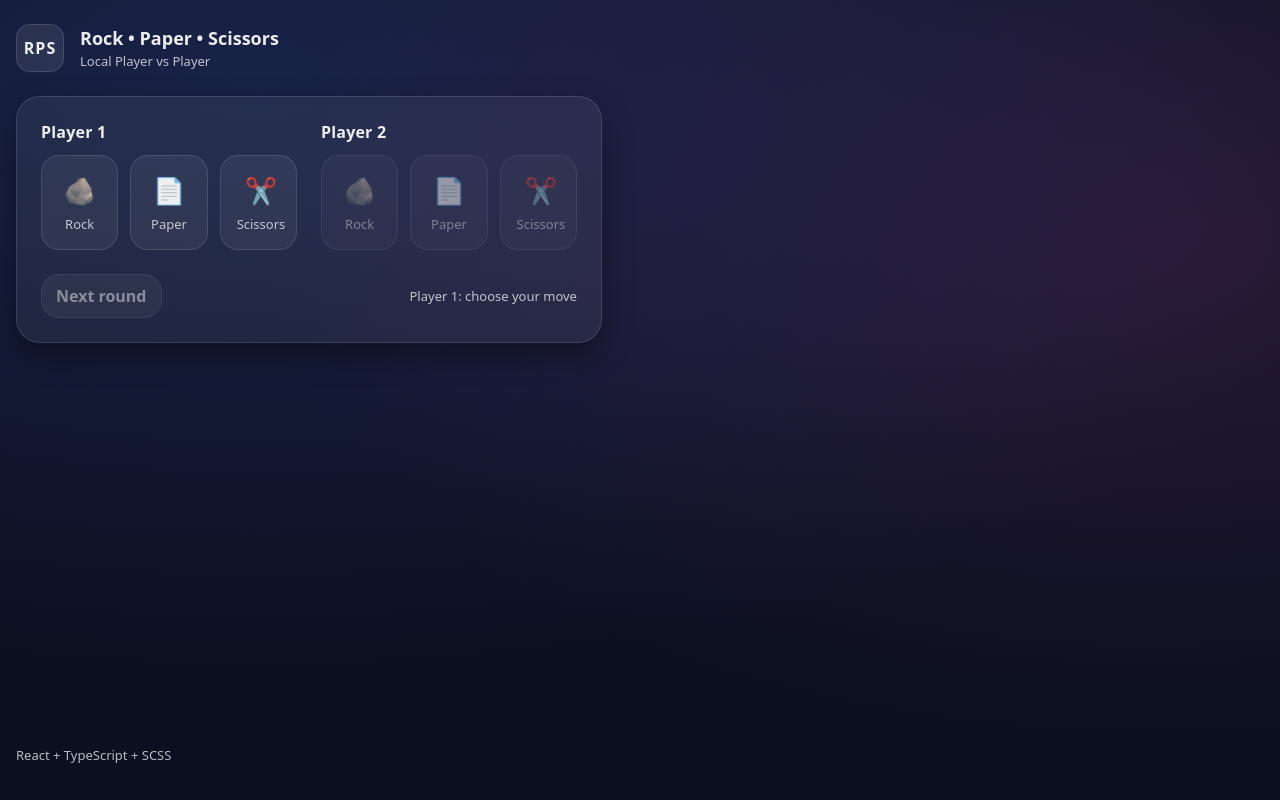
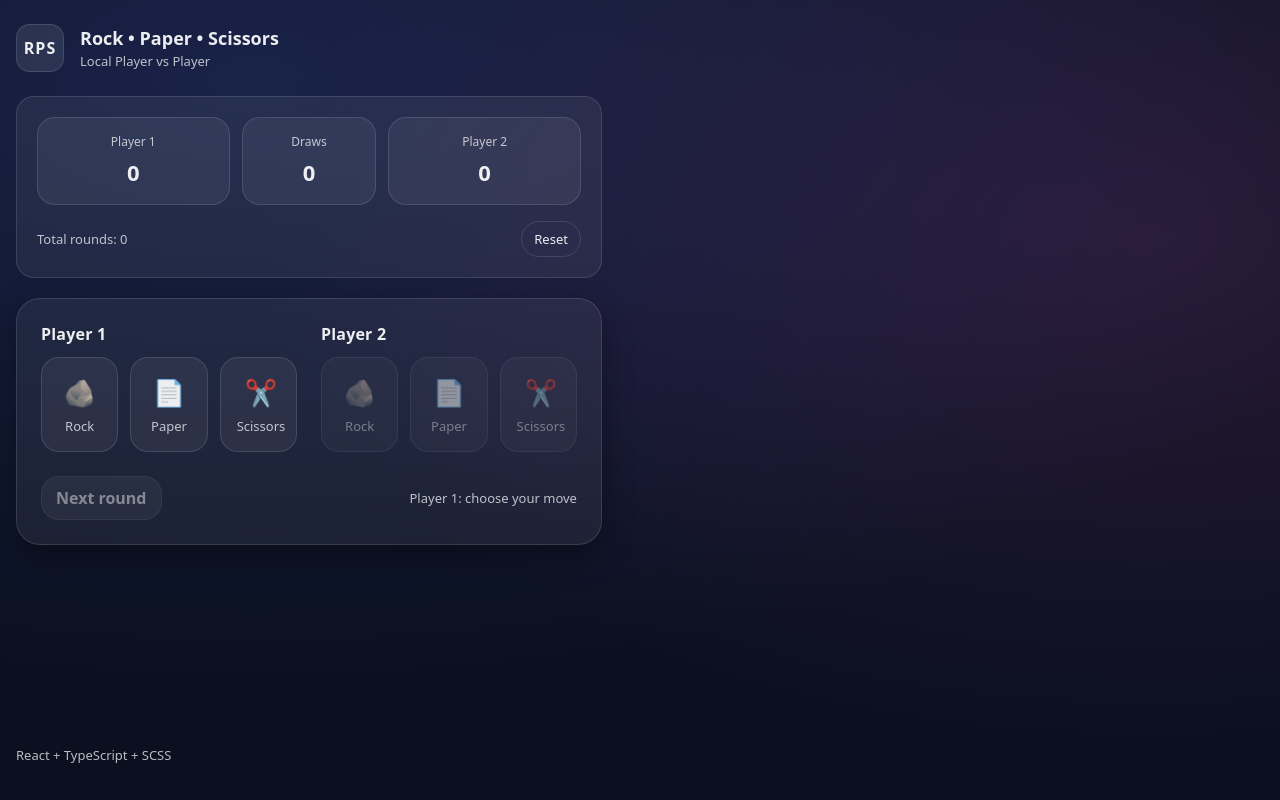
Before and after one commit to MohamedMegdich/test-frontend-react-matawan, a React (Vite) app: page / in a window 1280 px wide. Built offline with nearby package versions, Linux system fonts and the light colour scheme.

Commit message:
feat: add scoreboard and reset controls

```diff
--- a/src/App.module.scss
+++ b/src/App.module.scss
@@ -40,6 +40,11 @@
 .subtitle {
   color: $textMuted;
   font-size: 13px;
+}
+
+.stack {
+  display: grid;
+  gap: $space-4;
 }
 
 .gameCard {
--- a/src/App.tsx
+++ b/src/App.tsx
@@ -2,16 +2,20 @@ import { useMemo, useState } from 'react';
 
 import { MovePicker } from './components/MovePicker/MovePicker';
 import { ResultBanner } from './components/ResultBanner/ResultBanner';
+import { Scoreboard, type Score } from './components/Scoreboard/Scoreboard';
 import type { Move } from './domain/moves';
 import { decideWinner, resultLabel, type RoundResult } from './domain/rules';
 import styles from './App.module.scss';
 
 type Phase = 'P1_PICK' | 'P2_PICK' | 'RESULT';
 
+const initialScore: Score = { p1: 0, p2: 0, draws: 0, rounds: 0 };
+
 export default function App() {
   const [p1Move, setP1Move] = useState<Move | null>(null);
   const [p2Move, setP2Move] = useState<Move | null>(null);
   const [phase, setPhase] = useState<Phase>('P1_PICK');
+  const [score, setScore] = useState<Score>(initialScore);
 
   const p1Name = 'Player 1';
   const p2Name = 'Player 2';
@@ -25,7 +29,7 @@ export default function App() {
     if (phase !== 'RESULT' || !result) return null;
     const tone = result === 'DRAW' ? 'neutral' : result === 'P1_WIN' ? 'p1' : 'p2';
     return { text: resultLabel(result, p1Name, p2Name), tone: tone as 'neutral' | 'p1' | 'p2' };
-  }, [phase, result]);
+  }, [phase, result, p1Name, p2Name]);
 
   function onPickP1(m: Move) {
     setP1Move(m);
@@ -35,12 +39,27 @@ export default function App() {
   function onPickP2(m: Move) {
     setP2Move(m);
     setPhase('RESULT');
+
+    const r = decideWinner(p1Move!, m);
+    setScore((s) => ({
+      p1: s.p1 + (r === 'P1_WIN' ? 1 : 0),
+      p2: s.p2 + (r === 'P2_WIN' ? 1 : 0),
+      draws: s.draws + (r === 'DRAW' ? 1 : 0),
+      rounds: s.rounds + 1,
+    }));
   }
 
   function nextRound() {
     setP1Move(null);
     setP2Move(null);
     setPhase('P1_PICK');
+  }
+
+  function resetAll() {
+    setP1Move(null);
+    setP2Move(null);
+    setPhase('P1_PICK');
+    setScore(initialScore);
   }
 
   return (
@@ -56,6 +75,9 @@ export default function App() {
       </header>
 
       <main className="container">
+        <div className={styles.stack}>
+          <Scoreboard p1Name={p1Name} p2Name={p2Name} score={score} onReset={resetAll} />
+
           <section className={`card ${styles.gameCard}`}>
             <div className="cardInner">
               <div className={styles.grid}>
@@ -102,6 +124,7 @@ export default function App() {
               </div>
             </div>
           </section>
+        </div>
       </main>
 
       <footer className={`${styles.footer} container`}>
--- /dev/null
+++ b/src/components/Scoreboard/Scoreboard.module.scss
@@ -0,0 +1,68 @@
+@use '../../styles/variables' as *;
+
+.wrap {
+  border: 1px solid $border;
+  background: $panel;
+  border-radius: $radius;
+  padding: $space-4;
+  display: grid;
+  gap: $space-3;
+}
+
+.row {
+  display: grid;
+  grid-template-columns: 1fr 0.7fr 1fr;
+  gap: $space-2;
+}
+
+.item {
+  border: 1px solid $border;
+  background: rgba(255, 255, 255, 0.06);
+  border-radius: $radius;
+  padding: $space-3;
+  display: grid;
+  gap: 6px;
+  text-align: center;
+}
+
+.label {
+  color: $textMuted;
+  font-size: 12px;
+}
+
+.value {
+  font-size: 22px;
+  font-weight: 900;
+}
+
+.meta {
+  display: flex;
+  justify-content: space-between;
+  align-items: center;
+  gap: $space-3;
+  color: $textMuted;
+  font-size: 13px;
+}
+
+.reset {
+  border: 1px solid $border;
+  background: transparent;
+  color: $text;
+  border-radius: $radius;
+  padding: 8px 12px;
+  cursor: pointer;
+}
+
+.reset:hover {
+  background: rgba(255, 255, 255, 0.08);
+}
+
+.reset:focus-visible {
+  @include focus-ring;
+}
+
+@media (max-width: 520px) {
+  .row {
+    grid-template-columns: 1fr;
+  }
+}
--- /dev/null
+++ b/src/components/Scoreboard/Scoreboard.tsx
@@ -0,0 +1,43 @@
+import styles from './Scoreboard.module.scss';
+
+export type Score = {
+  p1: number;
+  p2: number;
+  draws: number;
+  rounds: number;
+};
+
+type Props = {
+  p1Name: string;
+  p2Name: string;
+  score: Score;
+  onReset: () => void;
+};
+
+export function Scoreboard({ p1Name, p2Name, score, onReset }: Props) {
+  return (
+    <div className={styles.wrap}>
+      <div className={styles.row}>
+        <div className={styles.item}>
+          <div className={styles.label}>{p1Name}</div>
+          <div className={styles.value}>{score.p1}</div>
+        </div>
+        <div className={styles.item}>
+          <div className={styles.label}>Draws</div>
+          <div className={styles.value}>{score.draws}</div>
+        </div>
+        <div className={styles.item}>
+          <div className={styles.label}>{p2Name}</div>
+          <div className={styles.value}>{score.p2}</div>
+        </div>
+      </div>
+
+      <div className={styles.meta}>
+        <span>Total rounds: {score.rounds}</span>
+        <button type="button" className={styles.reset} onClick={onReset}>
+          Reset
+        </button>
+      </div>
+    </div>
+  );
+}
```
Lines whose indentation alone changed are shown as unchanged.
